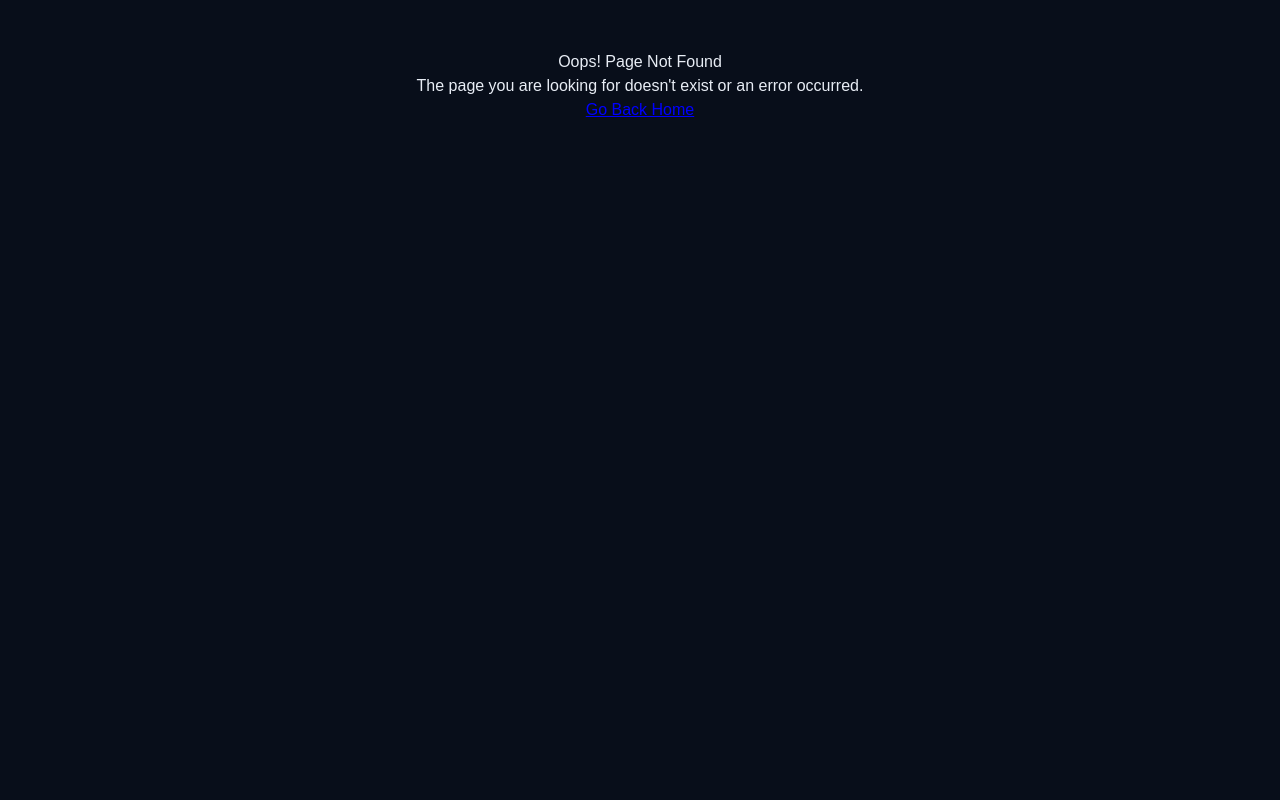
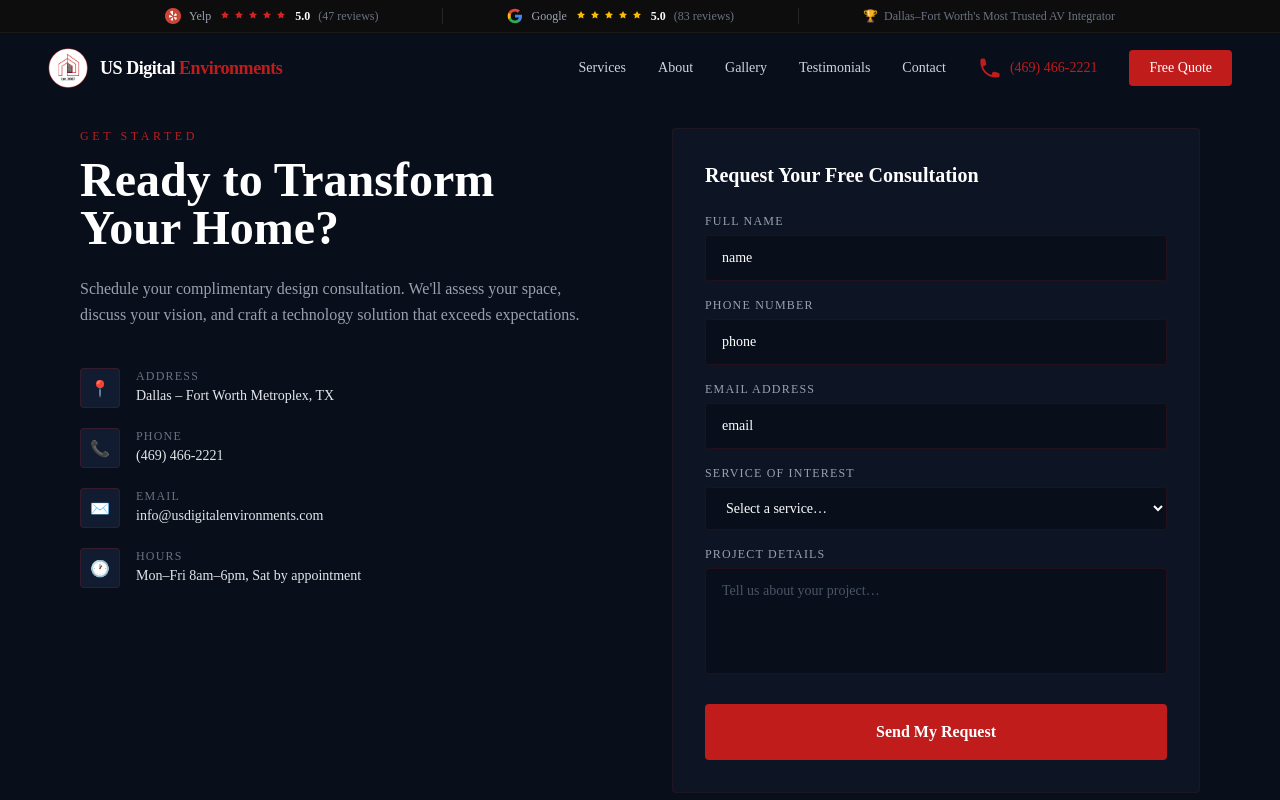
Before and after one commit to Pjose/us-digital-environments, a React (Vite) app: page /us-digital-environments/contact in a window 1280 px wide. Before the commit this address had no page. Shown: the top 800 px of the page. Built offline with nearby package versions, Linux system fonts and the light colour scheme; a web font is replaced by a local one.

Commit message:
Updated links with basename

```diff
--- a/src/components/Footer.jsx
+++ b/src/components/Footer.jsx
@@ -1,18 +1,18 @@
 function Footer() {
     const footerLinks = {
         Services: [
-            { label: "Home Theater", url: "/services" },
-            { label: "Smart Automation", url: "/services" },
-            { label: "Audio & Video", url: "/services" },
-            { label: "Lighting Control", url: "/services" },
-            { label: "Networking", url: "/services" },
-            { label: "Outdoor AV", url: "/services" }
+            { label: "Home Theater", url: "services" },
+            { label: "Smart Automation", url: "services" },
+            { label: "Audio & Video", url: "services" },
+            { label: "Lighting Control", url: "services" },
+            { label: "Networking", url: "services" },
+            { label: "Outdoor AV", url: "services" }
         ],
         Company: [
-            { label: "About Us", url: "/about" },
-            { label: "Portfolio", url: "/gallery" },
-            { label: "Testimonials", url: "/testimonials" },
-            { label: "Contact", url: "/contact" }
+            { label: "About Us", url: "about" },
+            { label: "Portfolio", url: "gallery" },
+            { label: "Testimonials", url: "testimonials" },
+            { label: "Contact", url: "contact" }
         ],
         Connect: [
             { label: "Yelp", url: "https://www.yelp.com/biz/us-digital-environments-dallas-4" },
@@ -35,7 +35,7 @@ function Footer() {
                 <div className="grid md:grid-cols-4 gap-12 mb-12">
                     <div>
                         <div className="mb-4">
-                            <a href="/us-digital-environments/" className="flex items-center gap-3 group">
+                            <a href="/" className="flex items-center gap-3 group">
                                 <img
                                     src="./us-digital-environments.png"
                                     alt="US Digital Environments"
--- a/src/components/Navbar.jsx
+++ b/src/components/Navbar.jsx
@@ -18,7 +18,7 @@ function Navbar() {
                 }`}
         >
             <div className="max-w-7xl mx-auto px-6 md:px-12 flex items-center justify-between py-4">
-                <a href="/us-digital-environments/" className="flex items-center gap-3 group">
+                <a href="/" className="flex items-center gap-3 group">
                     <img
                         src="./us-digital-environments.png"
                         alt="US Digital Environments logo"
--- a/src/features/errors/NotFoundPage.jsx
+++ b/src/features/errors/NotFoundPage.jsx
@@ -8,7 +8,7 @@ export default function NotFoundPage() {
     <div style={{ textAlign: "center", padding: "50px", fontFamily: "sans-serif" }}>
       <h1>Oops! Page Not Found</h1>
       <p>The page you are looking for doesn't exist or an error occurred.</p>
-      <Link to="/us-digital-environments" style={{ color: "blue", textDecoration: "underline" }}>Go Back Home</Link>
+      <Link to="/us-digital-environments/" style={{ color: "blue", textDecoration: "underline" }}>Go Back Home</Link>
     </div>
   );
 }
--- a/src/routes/AppRoutes.jsx
+++ b/src/routes/AppRoutes.jsx
@@ -16,7 +16,7 @@ const ContactPage = lazy(() => import('../features/contact/ContactPage'));
 
 const router = createBrowserRouter([
   {
-    path: '/us-digital-environments/',
+    path: '/',
     element: <RootLayout />, // Contains your global Navbar and Footer
     errorElement: <NotFoundPage />, // Fallback for unmatched routes
     children: [
```
